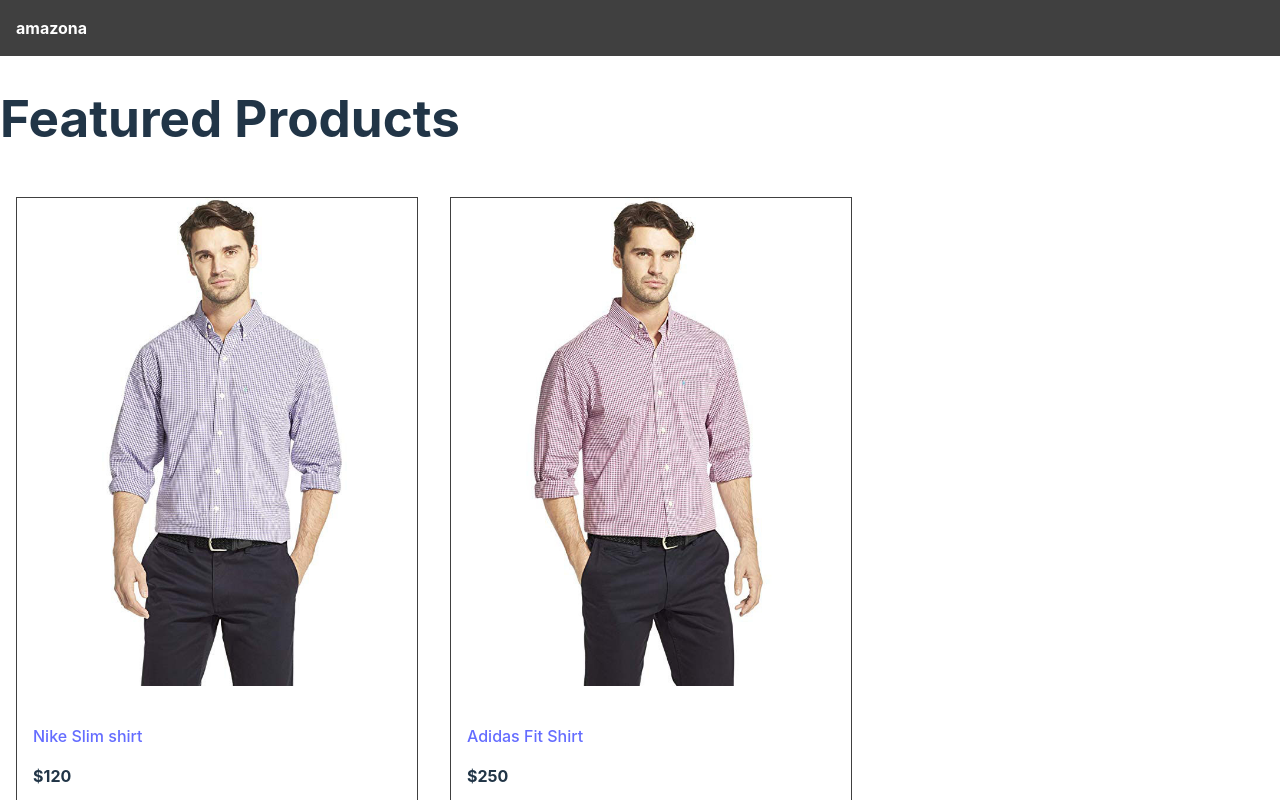
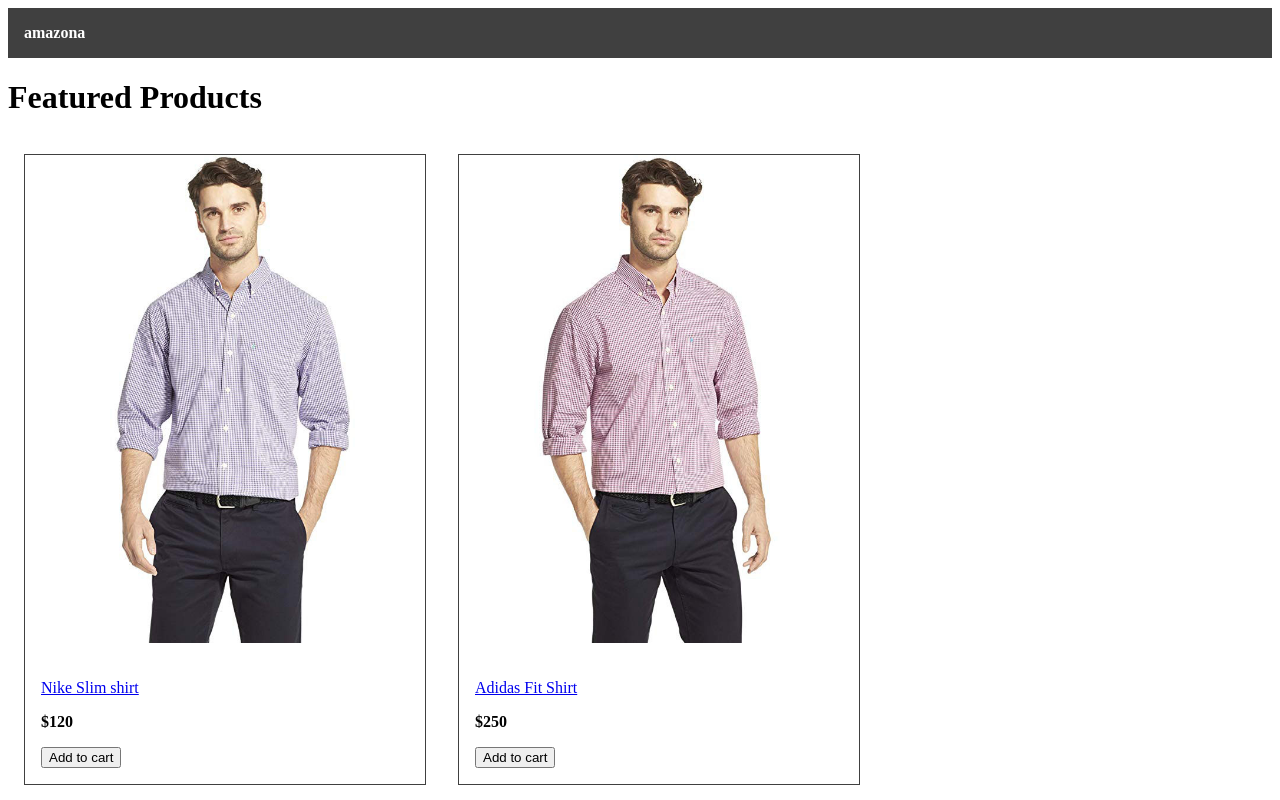
Before and after one commit to Abdirizaks12/amazona, a React (Vite) app: page / in a window 1280 px wide. Shown: the top 800 px of the page. Built offline with nearby package versions, Linux system fonts and the light colour scheme.

Commit message:
first commit

```diff
--- a/package.json
+++ b/package.json
@@ -1,5 +1,5 @@
 {
-  "name": "frontend",
+  "name": "amazona",
   "private": true,
   "version": "0.0.0",
   "type": "module",
--- a/src/index.css
+++ b/src/index.css
@@ -1,4 +1,4 @@
-:root {
+/* :root {
   font-family: Inter, Avenir, Helvetica, Arial, sans-serif;
   font-size: 16px;
   line-height: 24px;
@@ -67,4 +67,4 @@ button:focus-visible {
   button {
     background-color: #f9f9f9;
   }
-}
+} */
```
Also changed, not shown: 1 other file (tests, documents, lock files or other folders).
